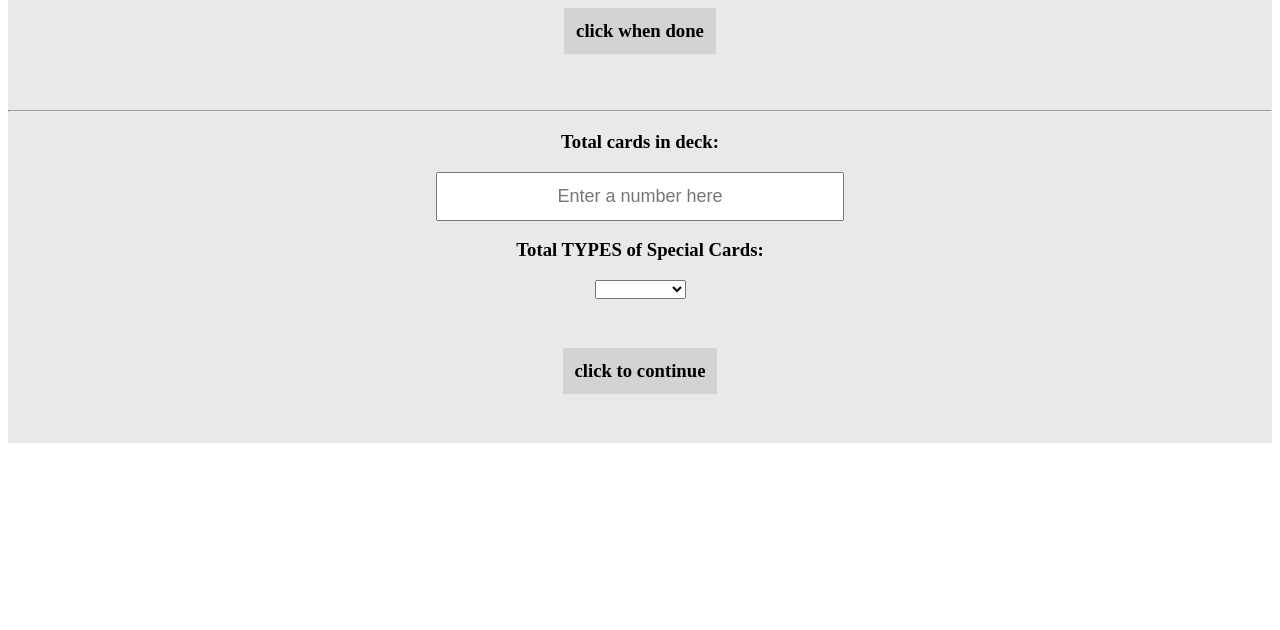
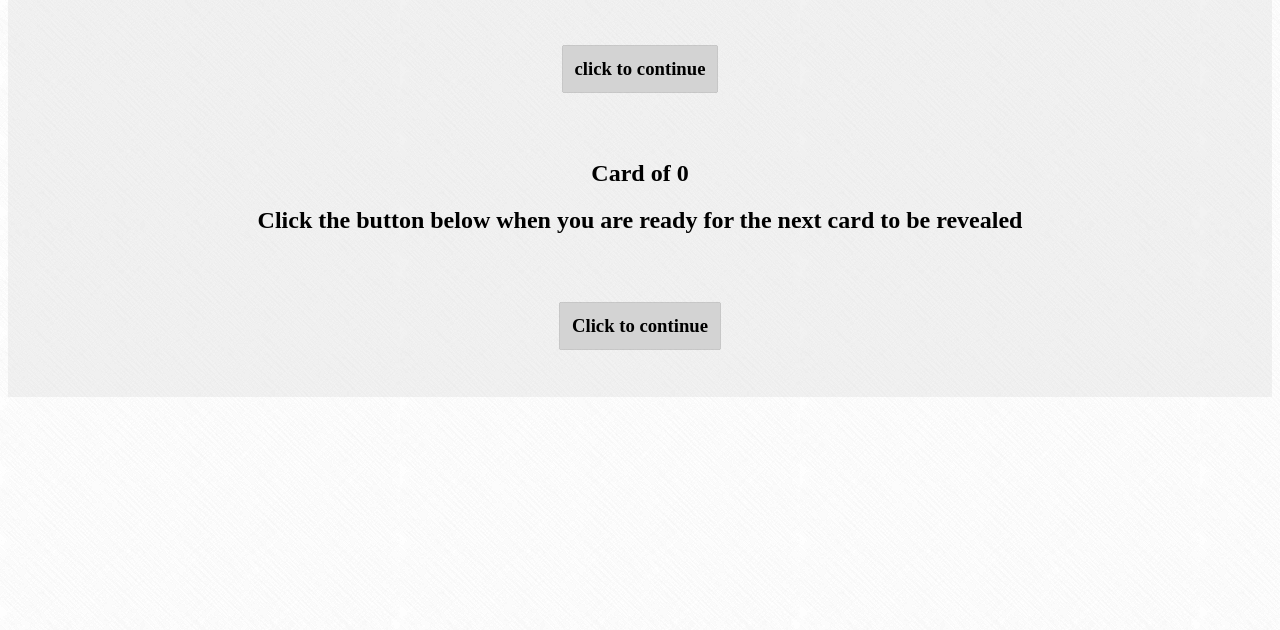
Before and after one commit to Austerly/Werewolf, a plain HTML site: page index.html at #!/cheatProtect in a window 1280 px wide. Shown: the part 170-800 px from the top of the page. Drawn offline with nearby package versions, Linux system fonts and the light colour scheme; some packages are replaced by stand-ins of ours; files that its build step writes are made by us from their sources.

Commit message:
Added cheadProtect view, background texture;

```diff
--- a/scripts/app.js
+++ b/scripts/app.js
@@ -14,10 +14,10 @@
 		templateUrl: "views/form.html"
 		})
 
-		// .state('education', {
-		// 	url: '/education',
-		// 	templateUrl: 'templates/education.html'
-		// })
+		.state('cheatProtect', {
+			url: '/cheatProtect',
+			templateUrl: 'views/cheatProtect.html'
+		})
 
 		// .state('interests', {
 		// 	url: '/interests',
--- a/scripts/controllers/main.js
+++ b/scripts/controllers/main.js
@@ -7,8 +7,8 @@ angular.module('werewolfApp').controller('MainCtrl',
 	$scope.scender = "cows";
 	$scope.gameTitleInput;
 	$scope.gameTitle = "What game are we playing today?";
-	$scope.totalCards;
-
+	$scope.totalCards = 0;
+	$scope.currentCard;
 	// $scope.sorter = 'name';
 	// $.getJSON('https://s3.amazonaws.com/intuiplan_company_files/production/files/public/FriendData.json', function(myJsonDataFromServer){
 	// 	$scope.friends = myJsonDataFromServer.results;
--- a/styles/main.css
+++ b/styles/main.css
@@ -1,8 +1,9 @@
 body {
-background: url(/../images/backgroundPict.jpg);
+background: url(/../images/crossword.png);
 }
 #header {
 text-align: center;
+padding-top:30px;
 }
 
 #main {
@@ -22,11 +23,14 @@ text-align: center;
 }
 .button {
 display:inline-block;
-background: lightgray;
+background: rgb(211, 211, 211);
 padding:12px;
+box-shadow: 0 0 1px 0 black;
 }
 .button:hover {
 color:white;
+box-shadow: none;
+cursor: pointer;
 }
 .buttonHolder {
 text-align: center;
@@ -34,6 +38,5 @@ padding:30px;
 }
 
 .container {
-background: rgba(211, 211, 211, .5);
-
+background: rgba(211, 211, 211, .3);
 }
--- /dev/null
+++ b/views/cheatProtect.html
@@ -0,0 +1,12 @@
+<div>
+	<h2> Card {{currentCard}} of {{totalCards}}
+	</h2>
+	<h2>
+		Click the button below when you are ready for the next card to be revealed
+	</h2>
+	<div class="buttonHolder">
+		<h3 class="button">
+			Click to continue
+		</h3>
+	</div>
+</div>
--- a/views/form.html
+++ b/views/form.html
@@ -1,6 +1,8 @@
 	<div class="centerFloats">
 		<h3>Total cards in deck:</h3>
-			<input class="inputForm" placeholder="Enter a number here" ng-model="totalCards">
+			<input class="inputForm" placeholder="Enter a number here" ng-model="cardsInDeck">
+		</input>
+		{{cardsInDeck}}
 		<h3>Total TYPES of Special Cards:</h3>
 			<select class="inputChoice" ng-model="totalSpecials">
 				<option value="numberPlaceholder">placeholder</option>
@@ -19,6 +21,6 @@
 				</select>
 
 		<div class="buttonHolder">
-			<h3 class="button"> click to continue </h3>
+			<h3 class="button" ui-sref="cheatProtect" ng-click="totalCards = cardsInDeck"> click to continue </h3>
 		</div>
 	</div>
--- a/views/main.html
+++ b/views/main.html
@@ -8,11 +8,10 @@
   <span ng-hide="gameTitle === gameTitleInput">
 <div class="buttonHolder">
 
-<h3 ui-sref="form" class="button" id="nameButton" ng-click="gameTitle = gameTitleInput;" ng-model="titleHider">click when done </h3>
+<h3 ui-sref="form" class="button" id="nameButton" ng-click="gameTitle = gameTitleInput;" ng-model="titleHider">click to continue </h3>
 
 </div>
   </span>
-<hr/>
 <div id="main">
   <div ui-view>
 
```
Also changed, not shown: images/crossword.png (added).
